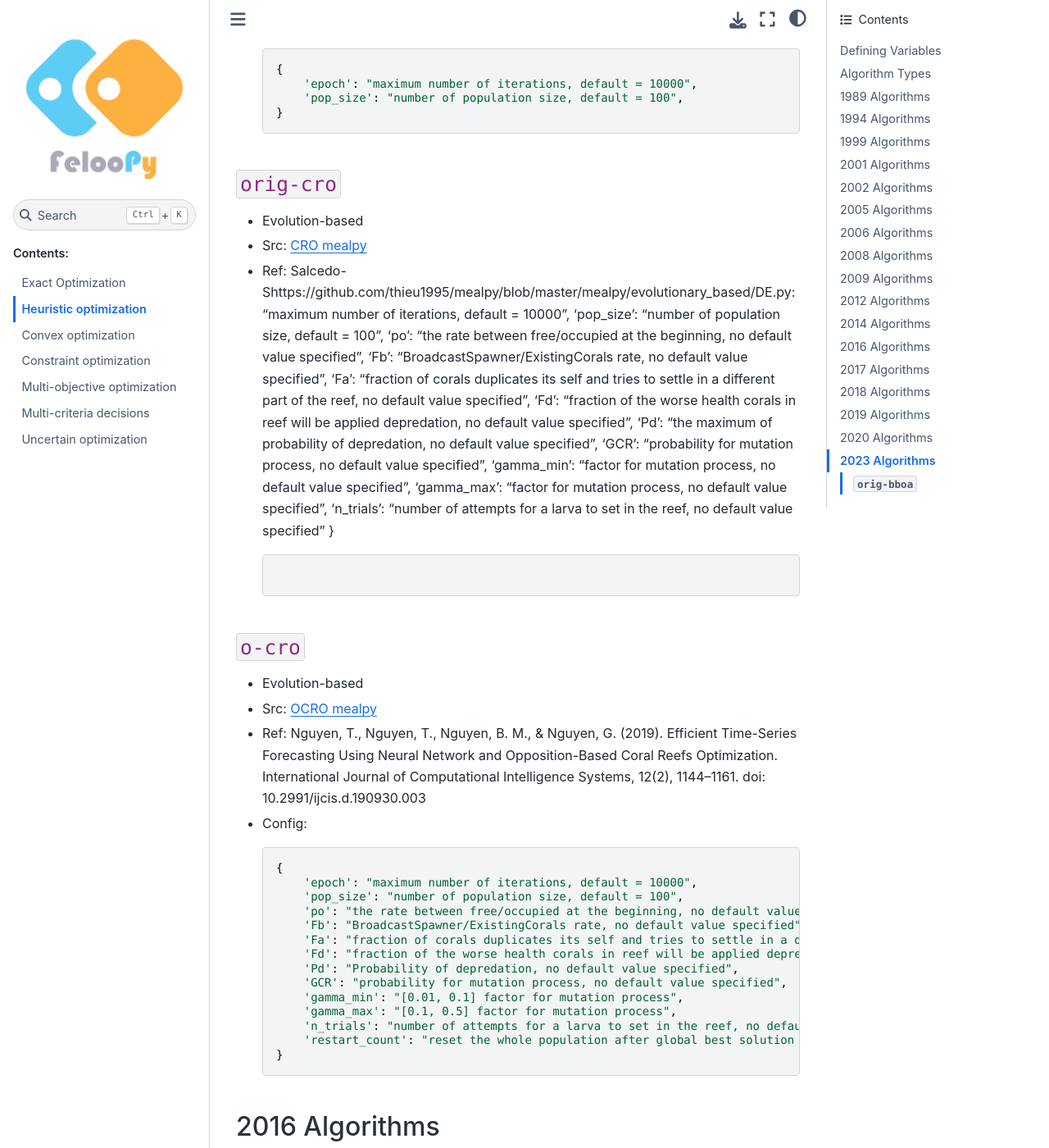
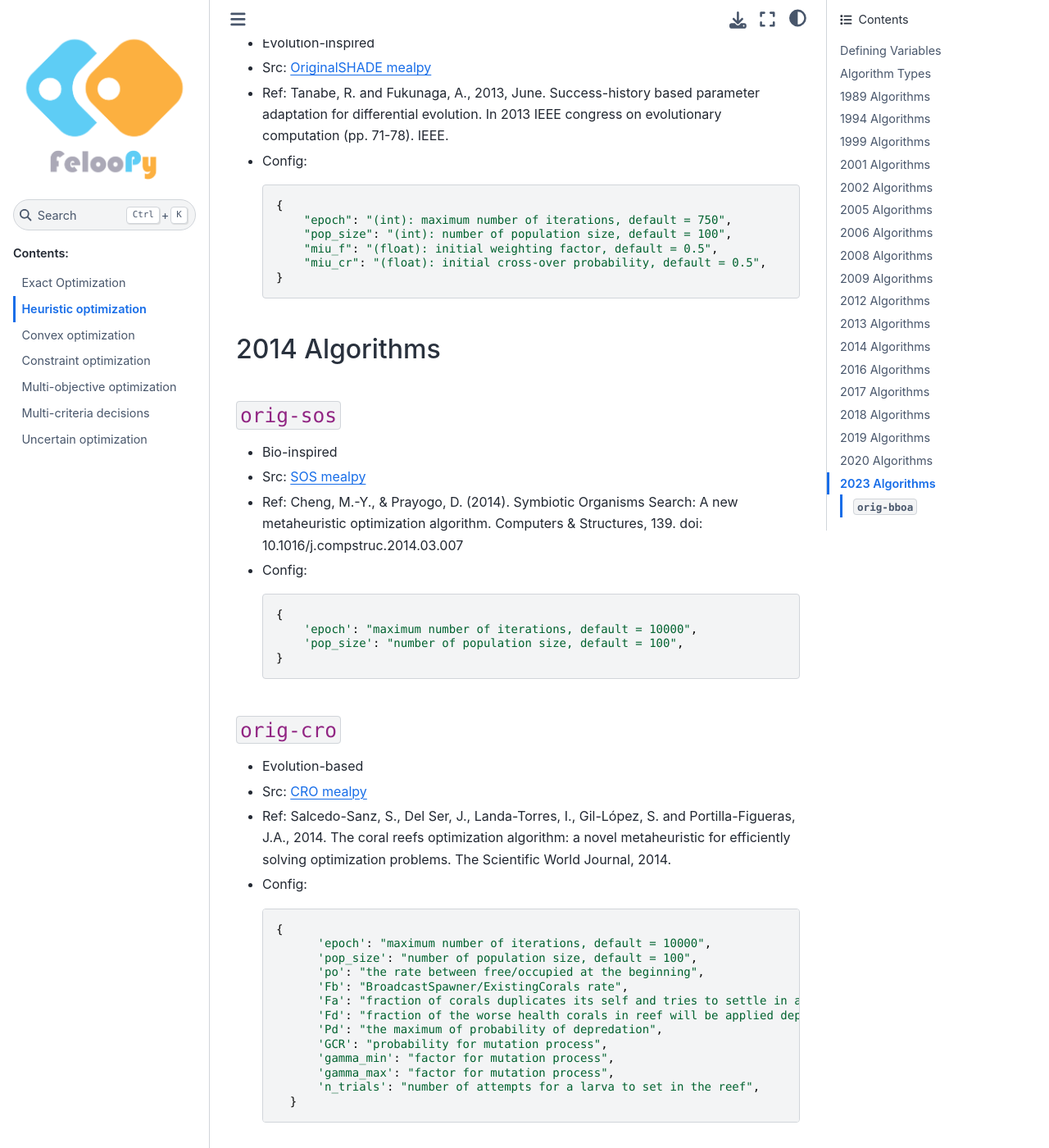
Before and after one commit to ktafakkori/feloopy, a Sphinx documentation site: the page built from docs/heuristic.md, in a window 1280 px wide and 1400 px high, scrolled down 8261 px. Shown: the whole window at 82% size. Built offline with Sphinx 7.4.7 and the Sphinx Book theme 1.1.4, drawn with Linux system fonts in a browser that asks for light colours; some of the changed text lies outside the part shown.

Commit message:
revised docs.

````diff
--- a/docs/heuristic.md
+++ b/docs/heuristic.md
@@ -110,17 +109,18 @@
 
     ```python
     {
-    "epoch": "(int): maximum number of iterations, default = 10000",
-    "pop_size": "(int) number of population size, default = 100",
-    "pc": "(float): [0.7, 0.95], cross-over probability, default = 0.95",
-    "pm": "(float): [0.01, 0.2], mutation probability, default = 0.025",
-    "selection": "(str): Optional, can be ['roulette', 'tournament', 'random'], default = 'tournament'",
-    "crossover": "(str): Optional, can be ['one_point', 'multi_points', 'uniform', 'arithmetic'], default = 'uniform'",
-    "mutation": "(str): Optional, can be ['flip', 'swap', 'scramble', 'inversion'] for one-point",
-    "k_way": "(float): Optional, set it when use 'tournament' selection, default = 0.2",
-    "elite_best": "(float/int): Optional, can be float (percentage of the best in elite group), or int (the number of best elite), default = 0.1",
-    "elite_worst": "(float/int): Optional, can be float (percentage of the worst in elite group), or int (the number of worst elite), default = 0.3",
-    "strategy": "(int): Optional, can be 0 or 1. If = 0, the selection is select parents from (elite_worst + non_elite_group). Else, the selection will select dad from elite_worst and mom from non_elite_group." }
+        "epoch": "(int): maximum number of iterations, default = 10000",
+        "pop_size": "(int) number of population size, default = 100",
+        "pc": "(float): [0.7, 0.95], cross-over probability, default = 0.95",
+        "pm": "(float): [0.01, 0.2], mutation probability, default = 0.025",
+        "selection": "(str): Optional, can be ['roulette', 'tournament', 'random'], default = 'tournament'",
+        "crossover": "(str): Optional, can be ['one_point', 'multi_points', 'uniform', 'arithmetic'], default = 'uniform'",
+        "mutation": "(str): Optional, can be ['flip', 'swap', 'scramble', 'inversion'] for one-point",
+        "k_way": "(float): Optional, set it when use 'tournament' selection, default = 0.2",
+        "elite_best": "(float/int): Optional, can be float (percentage of the best in elite group), or int (the number of best elite), default = 0.1",
+        "elite_worst": "(float/int): Optional, can be float (percentage of the worst in elite group), or int (the number of worst elite), default = 0.3",
+        "strategy": "(int): Optional, can be 0 or 1. If = 0, the selection is select parents from (elite_worst + non_elite_group). Else, the selection will select dad from elite_worst and mom from non_elite_group."
+    }
     ```
 
 ### `multi-ga`
@@ -134,14 +134,16 @@
 - Config:
 
     ```python
-    { "epoch": "(int): maximum number of iterations, default = 10000",
-    "pop_size": "(int) number of population size, default = 100",
-    "pc": "(float): cross-over probability, default = 0.95",
-    "pm": "(float): mutation probability, default = 0.025",
-    "selection": "(str): Optional, can be ['roulette', 'tournament', 'random'], default = 'tournament'",
-    "crossover": "(str): Optional, can be ['one_point', 'multi_points', 'uniform', 'arithmetic'], default = 'uniform'",
-    "mutation": "(str): Optional, can be ['flip', 'swap'] for multipoints",
-    "k_way": "(float): Optional, set it when use 'tournament' selection, default = 0.2" }
+    {
+        "epoch": "(int): maximum number of iterations, default = 10000",
+        "pop_size": "(int) number of population size, default = 100",
+        "pc": "(float): cross-over probability, default = 0.95",
+        "pm": "(float): mutation probability, default = 0.025",
+        "selection": "(str): Optional, can be ['roulette', 'tournament', 'random'], default = 'tournament'",
+        "crossover": "(str): Optional, can be ['one_point', 'multi_points', 'uniform', 'arithmetic'], default = 'uniform'",
+        "mutation": "(str): Optional, can be ['flip', 'swap'] for multipoints",
+        "k_way": "(float): Optional, set it when use 'tournament' selection, default = 0.2"
+    }
     ```
 
 ### `elite-multi-ga`
@@ -203,7 +205,10 @@
 - Config:
 
     ```python
-    { "epoch": "(int): maximum number of iterations, default = 10000", "pop_size": "(int) number of population size (miu in the paper), default = 100" }
+    {
+        "epoch": "(int): maximum number of iterations, default = 10000",
+        "pop_size": "(int) number of population size (miu in the paper), default = 100"
+    }
     ```
 
 ## 2002 Algorithms
@@ -222,10 +227,9 @@
     {
         "epoch": "(int): maximum number of iterations, default = 10000",
         "pop_size": "(int) number of population size, default = 100",
-         "lamda": "(float) Percentage of child agents, evolving in the next generation, default=0.75"
+        "lamda": "(float) Percentage of child agents, evolving in the next generation, default=0.75"
     }
     ```
-
 
 ## 2005 Algorithms
 
@@ -245,6 +249,7 @@
         'pop_size': "population size (int), default = 100",
     }
     ```
+
 ## 2006 Algorithms
 
 ### `orig-iwo`
@@ -278,6 +283,7 @@
 - Ref: Teo, J. (2006). Exploring dynamic self-adaptive populations in differential evolution. Soft Comput, 10(8), 673–686. doi: 10.1007/s00500-005-0537-1
 
 - Config:
+
     ```python
     {
         'epoch': "maximum number of iterations (int), default = 10000",
@@ -331,9 +338,9 @@
 
 ## 2012 Algorithms
 
-### `OriginalFPA`
+### `orig-fpa`
 
-- Bio-inspired
+- Evolution-inspired
 
 - Src: [OriginalFPA mealpy](https://github.com/thieu1995/mealpy/blob/master/mealpy/evolutionary_based/FPA.py)
 
@@ -343,9 +350,35 @@
 - Config:
 
     ```python
-    { "epoch": "(int): maximum number of iterations, default = 10000", "pop_size": "(int): number of population size, default = 100", "p_s": "(float): switch probability, default = 0.8", "levy_multiplier": "(float): multiplier factor of Levy-flight trajectory, default = 0.2" }
+    {
+        "epoch": "(int): maximum number of iterations, default = 10000",
+        "pop_size": "(int): number of population size, default = 100",
+        "p_s": "(float): switch probability, default = 0.8",
+        "levy_multiplier": "(float): multiplier factor of Levy-flight trajectory, default = 0.2"
+    }
     ```
 
+## 2013 Algorithms
+
+### `orig-shade`
+
+- Evolution-inspired
+
+- Src: [OriginalSHADE mealpy](https://github.com/thieu1995/mealpy/blob/master/mealpy/evolutionary_based/SHADE.py)
+
+- Ref: Tanabe, R. and Fukunaga, A., 2013, June. Success-history based parameter adaptation for
+differential evolution. In 2013 IEEE congress on evolutionary computation (pp. 71-78). IEEE.
+
+- Config:
+
+    ```python
+    {
+        "epoch": "(int): maximum number of iterations, default = 750",
+        "pop_size": "(int): number of population size, default = 100",
+        "miu_f": "(float): initial weighting factor, default = 0.5",
+        "miu_cr": "(float): initial cross-over probability, default = 0.5",
+    }
+    ```
 
 ## 2014 Algorithms
 
@@ -372,17 +405,24 @@
 
 - Src: [CRO mealpy](https://github.com/thieu1995/mealpy/blob/master/mealpy/evolutionary_based/CRO.py)
 
-- Ref: Salcedo-Shttps://github.com/thieu1995/mealpy/blob/master/mealpy/evolutionary_based/DE.py: "maximum number of iterations, default = 10000",
+- Ref: Salcedo-Sanz, S., Del Ser, J., Landa-Torres, I., Gil-López, S. and Portilla-Figueras, J.A., 2014.
+    The coral reefs optimization algorithm: a novel metaheuristic for efficiently solving optimization problems. The Scientific World Journal, 2014.
+
+- Config:
+
+  ```python
+  {
+        'epoch': "maximum number of iterations, default = 10000",
         'pop_size': "number of population size, default = 100",
-        'po': "the rate between free/occupied at the beginning, no default value specified",
-        'Fb': "BroadcastSpawner/ExistingCorals rate, no default value specified",
-        'Fa': "fraction of corals duplicates its self and tries to settle in a different part of the reef, no default value specified",
-        'Fd': "fraction of the worse health corals in reef will be applied depredation, no default value specified",
-        'Pd': "the maximum of probability of depredation, no default value specified",
-        'GCR': "probability for mutation process, no default value specified",
-        'gamma_min': "factor for mutation process, no default value specified",
-        'gamma_max': "factor for mutation process, no default value specified",
-        'n_trials': "number of attempts for a larva to set in the reef, no default value specified"
+        'po': "the rate between free/occupied at the beginning",
+        'Fb': "BroadcastSpawner/ExistingCorals rate",
+        'Fa': "fraction of corals duplicates its self and tries to settle in a different part of the reef",
+        'Fd': "fraction of the worse health corals in reef will be applied depredation",
+        'Pd': "the maximum of probability of depredation",
+        'GCR': "probability for mutation process",
+        'gamma_min': "factor for mutation process",
+        'gamma_max': "factor for mutation process",
+        'n_trials': "number of attempts for a larva to set in the reef",
     }
     ```
 
@@ -436,7 +476,6 @@
 
 ## 2017 Algorithms
 
-
 ### `orig-sbo`, `base-sbo`
 
 - Bio-inspired
@@ -459,7 +498,6 @@
 
 ## 2018 Algorithms
 
-
 ### `base-de`
 
 - Evolution-inspired
@@ -469,19 +507,20 @@
 - Ref: Mohamed, A. W., Hadi, A. A., & Jambi, K. M. (2018). Novel mutation strategy for enhancing SHADE and LSHADE algorithms for global Numerical Optimization. Swarm and Evolutionary Computation, 50. doi: 10.1016/j.swevo.2018.10.006
 
 - Config:
+
     ```python
     {
-    'epoch': "maximum number of iterations, default = 10000",
-    'pop_size': "number of population size, default = 100",
-    'wf': "weighting factor (float) [0.5, 0.95], default = 0.8",
-    'cr': "crossover rate (float) [0.5, 0.95], default = 0.9",
-    'strategy': """variant version of DE algorithm (int) [0, 5], there are lots of variant versions of DE algorithm, including:
-        + 0: DE/current-to-rand/1/bin
-        + 1: DE/best/1/bin
-        + 2: DE/best/2/bin
-        + 3: DE/rand/2/bin
-        + 4: DE/current-to-best/1/bin
-        + 5: DE/current-to-rand/1/bin"""
+        'epoch': "maximum number of iterations, default = 10000",
+        'pop_size': "number of population size, default = 100",
+        'wf': "weighting factor (float) [0.5, 0.95], default = 0.8",
+        'cr': "crossover rate (float) [0.5, 0.95], default = 0.9",
+        'strategy': """variant version of DE algorithm (int) [0, 5], there are lots of variant versions of DE algorithm, including:
+            + 0: DE/current-to-rand/1/bin
+            + 1: DE/best/1/bin
+            + 2: DE/best/2/bin
+            + 3: DE/rand/2/bin
+            + 4: DE/current-to-best/1/bin
+            + 5: DE/current-to-rand/1/bin"""
     }
     ```
 
@@ -561,6 +600,7 @@
 - Ref: Halim, A. H., & Ismail, I. (2019). Tree Physiology Optimization in Benchmark Function and Traveling Salesman Problem. Journal of Intelligent Systems, 28(5), 849–871. doi: 10.1515/jisys-2017-0156
 
 - Config:
+
     ```python
     {
         'epoch': "maximum number of iterations, default = 10000",
@@ -621,6 +661,7 @@
         'pop_size': "population size (int), default = 100",
     }
     ```
+
 ## 2023 Algorithms
 
 ### `orig-bboa`
````
Also changed, not shown: other parts of docs/heuristic.md (+4 -4 lines).
